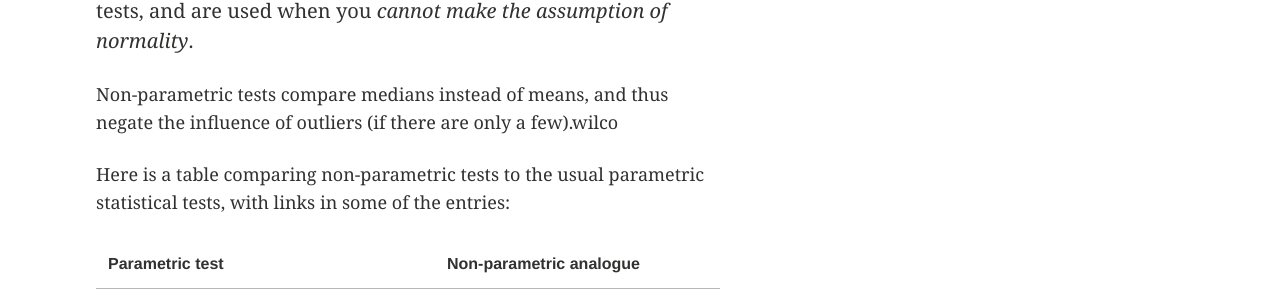
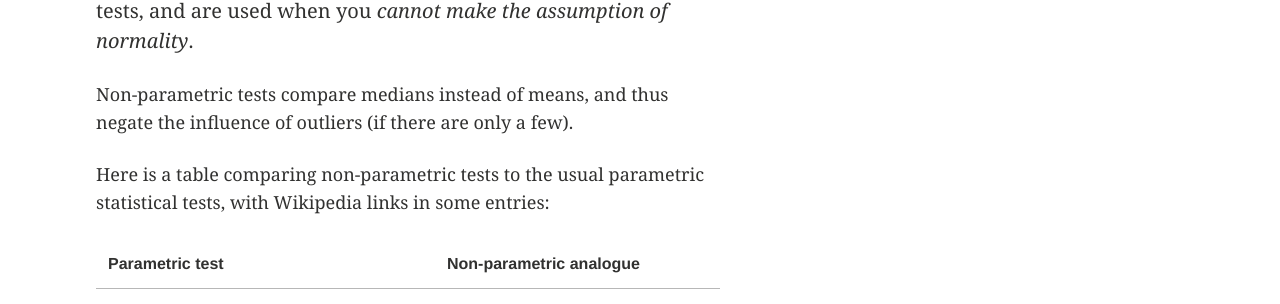
Before and after one commit to erikr/erikr.github.io, a Jekyll site: the page built from _posts/2014-11-05-non-parametric-statistical-tests.md, in a window 1280 px wide. Shown: the part 309-613 px from the top of the page. Built offline with Jekyll 4.4.1, drawn with Linux system fonts in a browser that asks for light colours; nearby versions of some CDN libraries.

Commit message:
fixed typo:

```diff
--- a/_posts/2014-11-05-non-parametric-statistical-tests.md
+++ b/_posts/2014-11-05-non-parametric-statistical-tests.md
@@ -5,9 +5,9 @@ title: Non-parametric statistical tests
 
 Non-parametric tests are also referred to as distribution-free tests, and are used when you *cannot make the assumption of normality*.
 
-Non-parametric tests compare medians instead of means, and thus negate the influence of outliers (if there are only a few).wilco
+Non-parametric tests compare medians instead of means, and thus negate the influence of outliers (if there are only a few).
 
-Here is a table comparing non-parametric tests to the usual parametric statistical tests, with links in some of the entries:
+Here is a table comparing non-parametric tests to the usual parametric statistical tests, with Wikipedia links in some entries:
 
 | Parametric test 						|	Non-parametric analogue	|
 |---|---|
```
